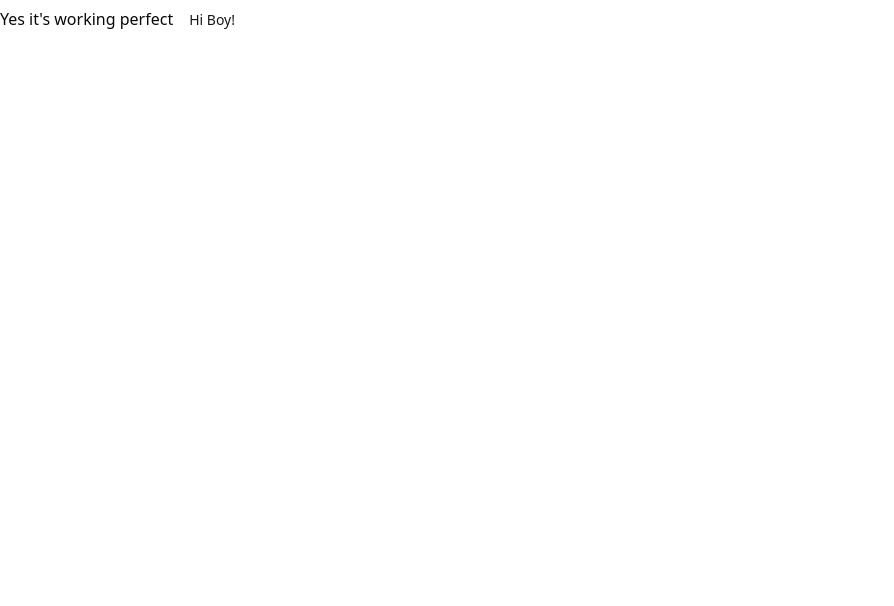
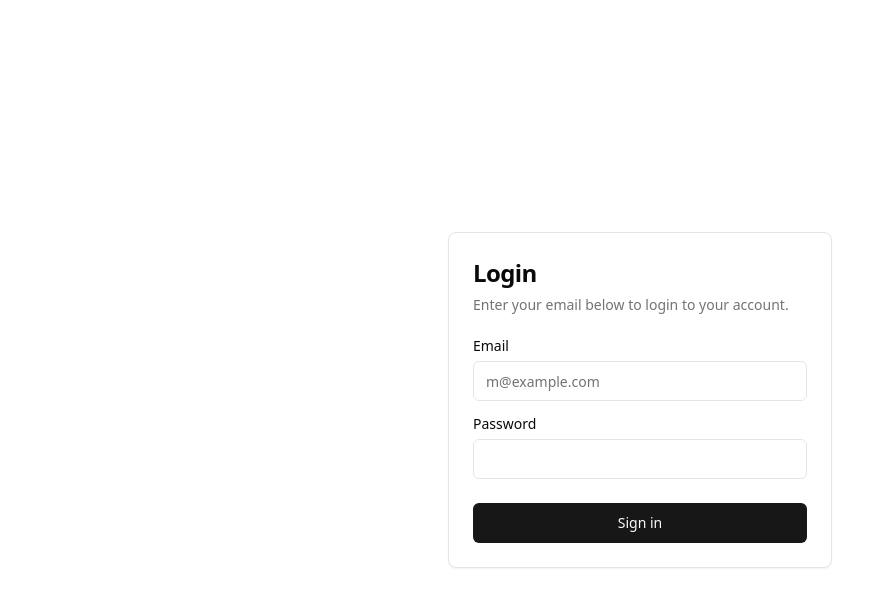
Before and after one commit to MosaBeryal/elib-react-shadcn, a React (Vite) app: page /login in a window 1280 px wide. Shown: the top 606 px of the page, without its empty margins (0-894 px from the left). Built offline with nearby package versions, Linux system fonts and the light colour scheme.

Commit message:
login page added

```diff
--- a/package.json
+++ b/package.json
@@ -10,6 +10,7 @@
     "preview": "vite preview"
   },
   "dependencies": {
+    "@radix-ui/react-label": "^2.1.0",
     "@radix-ui/react-slot": "^1.1.0",
     "class-variance-authority": "^0.7.0",
     "clsx": "^2.1.1",
--- /dev/null
+++ b/src/components/ui/card.tsx
@@ -0,0 +1,79 @@
+import * as React from "react"
+
+import { cn } from "@/lib/utils"
+
+const Card = React.forwardRef<
+  HTMLDivElement,
+  React.HTMLAttributes<HTMLDivElement>
+>(({ className, ...props }, ref) => (
+  <div
+    ref={ref}
+    className={cn(
+      "rounded-lg border bg-card text-card-foreground shadow-sm",
+      className
+    )}
+    {...props}
+  />
+))
+Card.displayName = "Card"
+
+const CardHeader = React.forwardRef<
+  HTMLDivElement,
+  React.HTMLAttributes<HTMLDivElement>
+>(({ className, ...props }, ref) => (
+  <div
+    ref={ref}
+    className={cn("flex flex-col space-y-1.5 p-6", className)}
+    {...props}
+  />
+))
+CardHeader.displayName = "CardHeader"
+
+const CardTitle = React.forwardRef<
+  HTMLParagraphElement,
+  React.HTMLAttributes<HTMLHeadingElement>
+>(({ className, ...props }, ref) => (
+  <h3
+    ref={ref}
+    className={cn(
+      "text-2xl font-semibold leading-none tracking-tight",
+      className
+    )}
+    {...props}
+  />
+))
+CardTitle.displayName = "CardTitle"
+
+const CardDescription = React.forwardRef<
+  HTMLParagraphElement,
+  React.HTMLAttributes<HTMLParagraphElement>
+>(({ className, ...props }, ref) => (
+  <p
+    ref={ref}
+    className={cn("text-sm text-muted-foreground", className)}
+    {...props}
+  />
+))
+CardDescription.displayName = "CardDescription"
+
+const CardContent = React.forwardRef<
+  HTMLDivElement,
+  React.HTMLAttributes<HTMLDivElement>
+>(({ className, ...props }, ref) => (
+  <div ref={ref} className={cn("p-6 pt-0", className)} {...props} />
+))
+CardContent.displayName = "CardContent"
+
+const CardFooter = React.forwardRef<
+  HTMLDivElement,
+  React.HTMLAttributes<HTMLDivElement>
+>(({ className, ...props }, ref) => (
+  <div
+    ref={ref}
+    className={cn("flex items-center p-6 pt-0", className)}
+    {...props}
+  />
+))
+CardFooter.displayName = "CardFooter"
+
+export { Card, CardHeader, CardFooter, CardTitle, CardDescription, CardContent }
--- /dev/null
+++ b/src/components/ui/input.tsx
@@ -0,0 +1,25 @@
+import * as React from "react"
+
+import { cn } from "@/lib/utils"
+
+export interface InputProps
+  extends React.InputHTMLAttributes<HTMLInputElement> {}
+
+const Input = React.forwardRef<HTMLInputElement, InputProps>(
+  ({ className, type, ...props }, ref) => {
+    return (
+      <input
+        type={type}
+        className={cn(
+          "flex h-10 w-full rounded-md border border-input bg-background px-3 py-2 text-sm ring-offset-background file:border-0 file:bg-transparent file:text-sm file:font-medium placeholder:text-muted-foreground focus-visible:outline-none focus-visible:ring-2 focus-visible:ring-ring focus-visible:ring-offset-2 disabled:cursor-not-allowed disabled:opacity-50",
+          className
+        )}
+        ref={ref}
+        {...props}
+      />
+    )
+  }
+)
+Input.displayName = "Input"
+
+export { Input }
--- /dev/null
+++ b/src/components/ui/label.tsx
@@ -0,0 +1,26 @@
+"use client"
+
+import * as React from "react"
+import * as LabelPrimitive from "@radix-ui/react-label"
+import { cva, type VariantProps } from "class-variance-authority"
+
+import { cn } from "@/lib/utils"
+
+const labelVariants = cva(
+  "text-sm font-medium leading-none peer-disabled:cursor-not-allowed peer-disabled:opacity-70"
+)
+
+const Label = React.forwardRef<
+  React.ElementRef<typeof LabelPrimitive.Root>,
+  React.ComponentPropsWithoutRef<typeof LabelPrimitive.Root> &
+    VariantProps<typeof labelVariants>
+>(({ className, ...props }, ref) => (
+  <LabelPrimitive.Root
+    ref={ref}
+    className={cn(labelVariants(), className)}
+    {...props}
+  />
+))
+Label.displayName = LabelPrimitive.Root.displayName
+
+export { Label }
--- a/src/main.tsx
+++ b/src/main.tsx
@@ -1,11 +1,11 @@
-import React from 'react'
-import ReactDOM from 'react-dom/client'
-import App from './App.tsx'
-import './index.css'
+import React from "react";
+import ReactDOM from "react-dom/client";
+import { RouterProvider } from "react-router-dom";
+import router from "./router.tsx";
+import "./index.css";
 
-
-ReactDOM.createRoot(document.getElementById('root')!).render(
+ReactDOM.createRoot(document.getElementById("root")!).render(
   <React.StrictMode>
-    <App />
-  </React.StrictMode>,
-)
+    <RouterProvider router={router} />
+  </React.StrictMode>
+);
--- /dev/null
+++ b/src/pages/HomePage.tsx
@@ -0,0 +1,11 @@
+import React from 'react'
+
+const HomePage = () => {
+  return (
+    <div>
+      Home page
+    </div>
+  )
+}
+
+export default HomePage
--- /dev/null
+++ b/src/pages/Login.tsx
@@ -0,0 +1,41 @@
+import { Button } from "@/components/ui/button";
+import {
+  Card,
+  CardContent,
+  CardDescription,
+  CardFooter,
+  CardHeader,
+  CardTitle,
+} from "@/components/ui/card";
+import { Input } from "@/components/ui/input";
+import { Label } from "@/components/ui/label";
+
+function Login() {
+  return (
+    <section className="flex justify-center items-center min-h-screen">
+        <Card className="w-full max-w-sm">
+      <CardHeader>
+        <CardTitle className="text-2xl">Login</CardTitle>
+        <CardDescription>
+          Enter your email below to login to your account.
+        </CardDescription>
+      </CardHeader>
+      <CardContent className="grid gap-4">
+        <div className="grid gap-2">
+          <Label htmlFor="email">Email</Label>
+          <Input id="email" type="email" placeholder="m@example.com" required />
+        </div>
+        <div className="grid gap-2">
+          <Label htmlFor="password">Password</Label>
+          <Input id="password" type="password" required />
+        </div>
+      </CardContent>
+      <CardFooter>
+        <Button className="w-full">Sign in</Button>
+      </CardFooter>
+    </Card>
+    </section>
+  );
+}
+
+export default Login;
--- /dev/null
+++ b/src/router.tsx
@@ -0,0 +1,20 @@
+import { createBrowserRouter } from "react-router-dom"
+import Login from "./pages/Login"
+import HomePage from "./pages/HomePage"
+
+
+const router = createBrowserRouter(
+    [
+     {
+        path:"/",
+        element: <HomePage/>,
+     },
+        {
+            path: '/login',
+            element: <Login/>,
+        }
+
+    ]
+)
+
+export default router
```
Also changed, not shown: 1 other file (tests, documents, lock files or other folders).
